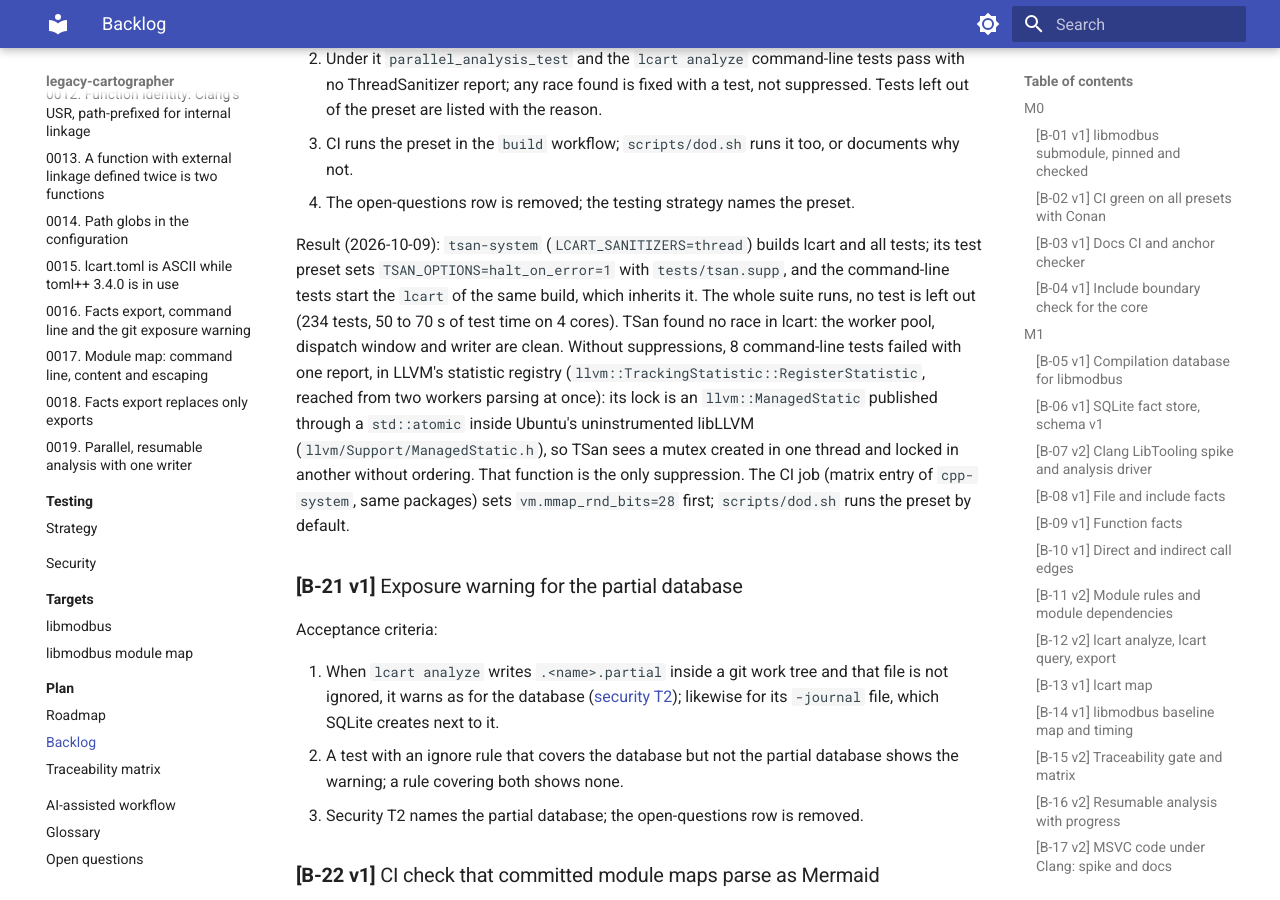
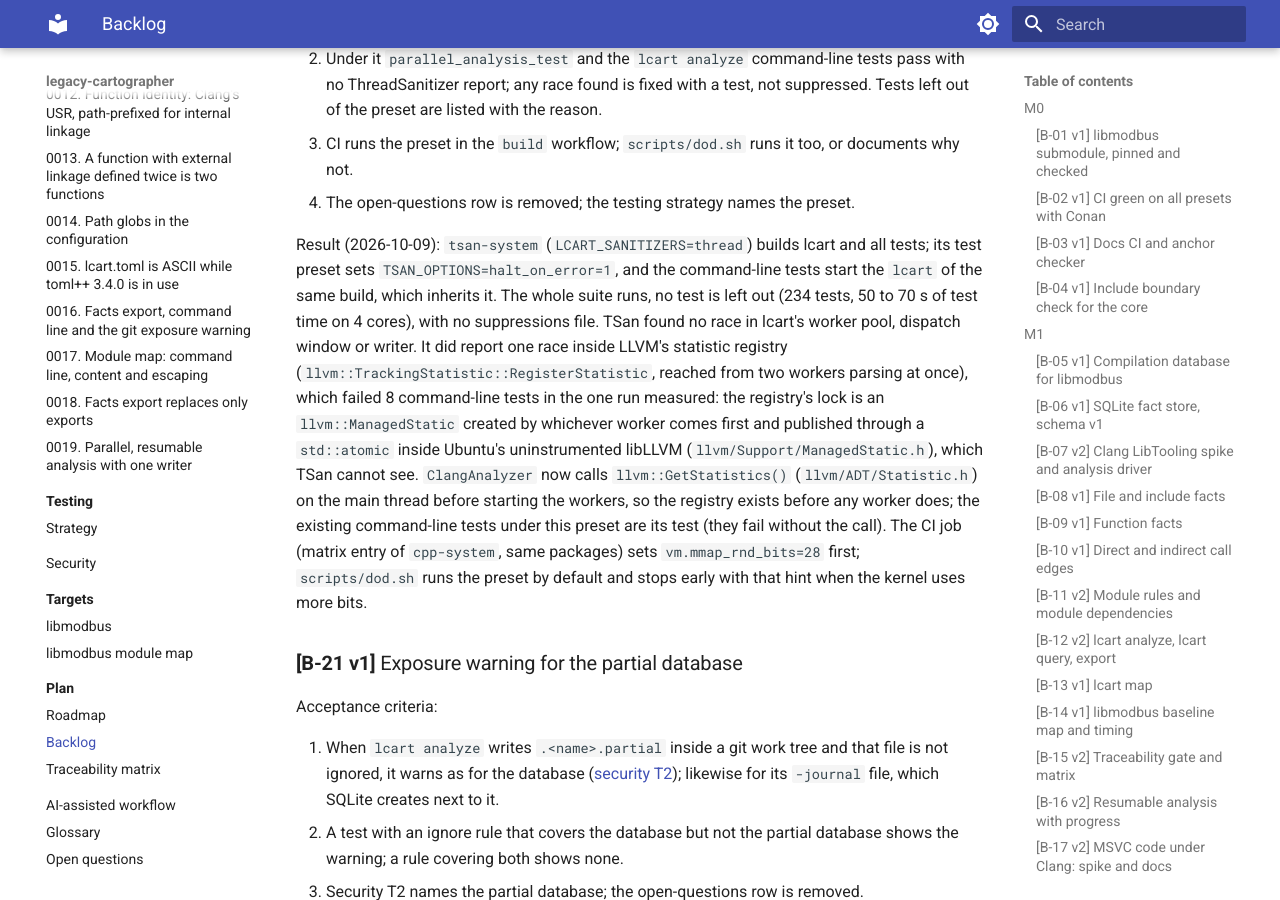
Before and after one commit to Tomek52/legacy-cartographer, an MkDocs documentation site: the page built from docs/plan/backlog.md, in a window 1280 px wide and 900 px high, scrolled down 12691 px. Built offline with MkDocs 1.6.1 and Material for MkDocs 9.7.7, drawn with Linux system fonts in a browser that asks for light colours.

Commit message:
fix(analysis): create LLVM statistics before the workers start
Review of B-20: instead of suppressing the TSan report in LLVM's
statistic registry, create the registry (lazily built ManagedStatic
objects) on the main thread before start_workers(). Workers then no
longer race to create it inside the uninstrumented libLLVM, whose
atomic publication TSan cannot see. The suppressions file is removed;
the tsan-system test preset keeps halt_on_error=1 only. The existing
command-line tests under tsan-system are the test: they failed with
the report before this call and pass with it.

scripts/dod.sh now stops the tsan-system step early with the sysctl
hint when vm.mmap_rnd_bits is above 28; the README says so too.

Backlog: B-20

Co-Authored-By: Claude Opus 5.5 <noreply@anthropic.com>
Claude-Session: https://claude.ai/code/session_01Sn6UD6WxmmXBAgKToBQUdD

```diff
--- a/CMakePresets.json
+++ b/CMakePresets.json
@@ -214,7 +214,7 @@
       "name": "tsan-system",
       "configurePreset": "tsan-system",
       "environment": {
-        "TSAN_OPTIONS": "halt_on_error=1 suppressions=${sourceDir}/tests/tsan.supp"
+        "TSAN_OPTIONS": "halt_on_error=1"
       },
       "output": {
         "outputOnFailure": true
--- a/docs/plan/backlog.md
+++ b/docs/plan/backlog.md
@@ -574,19 +574,23 @@ Acceptance criteria:
    preset.
 
 Result (2026-10-09): `tsan-system` (`LCART_SANITIZERS=thread`) builds lcart
-and all tests; its test preset sets `TSAN_OPTIONS=halt_on_error=1` with
-`tests/tsan.supp`, and the command-line tests start the `lcart` of the same
-build, which inherits it. The whole suite runs, no test is left out (234
-tests, 50 to 70 s of test time on 4 cores). TSan found no race in lcart: the
-worker pool, dispatch window and writer are clean. Without suppressions, 8
-command-line tests failed with one report, in LLVM's statistic registry
-(`llvm::TrackingStatistic::RegisterStatistic`, reached from two workers
-parsing at once): its lock is an `llvm::ManagedStatic` published through a
-`std::atomic` inside Ubuntu's uninstrumented libLLVM
-(`llvm/Support/ManagedStatic.h`), so TSan sees a mutex created in one
-thread and locked in another without ordering. That function is the only
-suppression. The CI job (matrix entry of `cpp-system`, same packages) sets
-`vm.mmap_rnd_bits=28` first; `scripts/dod.sh` runs the preset by default.
+and all tests; its test preset sets `TSAN_OPTIONS=halt_on_error=1`, and the
+command-line tests start the `lcart` of the same build, which inherits it.
+The whole suite runs, no test is left out (234 tests, 50 to 70 s of test
+time on 4 cores), with no suppressions file. TSan found no race in lcart's
+worker pool, dispatch window or writer. It did report one race inside
+LLVM's statistic registry (`llvm::TrackingStatistic::RegisterStatistic`,
+reached from two workers parsing at once), which failed 8 command-line
+tests in the one run measured: the registry's lock is an
+`llvm::ManagedStatic` created by whichever worker comes first and published
+through a `std::atomic` inside Ubuntu's uninstrumented libLLVM
+(`llvm/Support/ManagedStatic.h`), which TSan cannot see. `ClangAnalyzer` now
+calls `llvm::GetStatistics()` (`llvm/ADT/Statistic.h`) on the main thread
+before starting the workers, so the registry exists before any worker does;
+the existing command-line tests under this preset are its test (they fail
+without the call). The CI job (matrix entry of `cpp-system`, same packages)
+sets `vm.mmap_rnd_bits=28` first; `scripts/dod.sh` runs the preset by
+default and stops early with that hint when the kernel uses more bits.
 
 ### <a id="b21-exposure-warning-for-partial-database-v1"></a>**[B-21 v1]** Exposure warning for the partial database
 
```
Also changed, not shown: README.md (+2 -1 lines), docs/ai-workflow.md (+3 -3 lines), docs/testing/strategy.md (+4 -4 lines), 3 other files.
